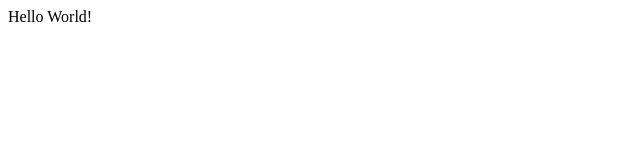
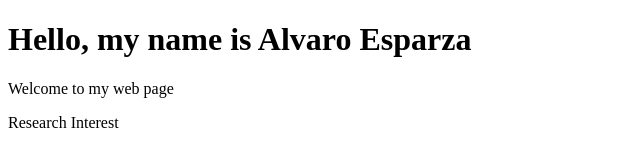
Before and after one commit to aesparza98/aesparza98.github.io, a plain HTML site: page index.html in a window 1280 px wide. Shown: the whole page, without its empty margins (0-640 px from the left). Drawn offline with Linux system fonts and the light colour scheme.

Commit message:
"Changed title, added heading, and added paragraphs"

```diff
--- a/index.html
+++ b/index.html
@@ -2,9 +2,11 @@
 <!doctype html>
 <html>
 <head>
-  <title>Hello World Title!</title>
+  <title>Alvaro Esparza</title>
 </head>
 <body>
-  Hello World!
+  <h1> Hello, my name is Alvaro Esparza</h1>
+  <p>Welcome to my web page</p>
+  <p>Research Interest</p>
 </body>
 </html>
```
